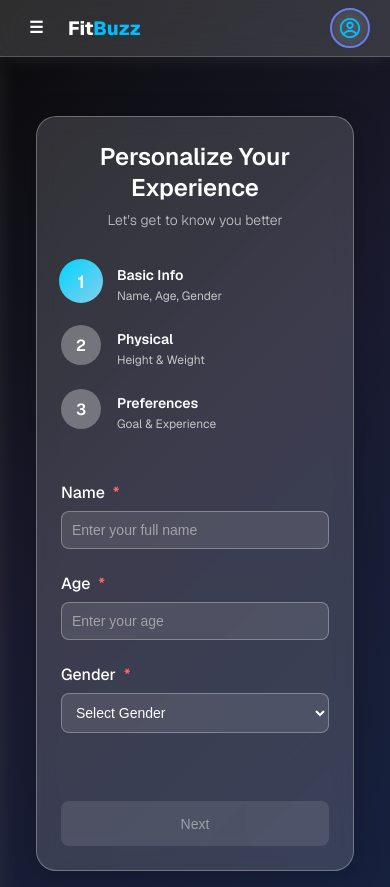
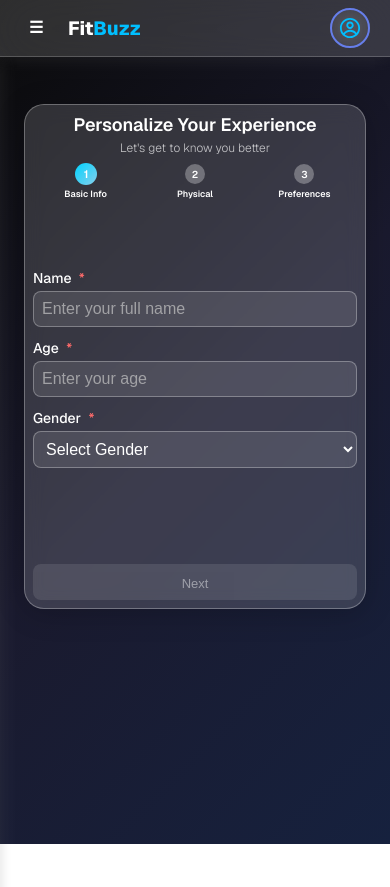
Before and after one commit to tusharrajput001/FitBuzz, a React (Vite) app: page /wizard in a window 390 px wide. After the commit the page ends 844 px from the top, so only its background shows below. Built offline with nearby package versions, Linux system fonts and the light colour scheme; no server answers; sample sign-in values are in the browser's storage.

Commit message:
Responsive Wizard form

```diff
--- a/src/UserInfoWizard/Form 1/Form1.css
+++ b/src/UserInfoWizard/Form 1/Form1.css
@@ -83,6 +83,20 @@
   .form1-container .form-field input,
   .form1-container .form-field select {
     padding: 10px;
-    font-size: 14px;
+    font-size: 16px; /* prevent iOS zoom */
   }
 }
+
+@media (max-width: 480px) {
+  .form1-container .form-field { margin-bottom: 0.75rem; }
+  .form1-container .form-field h2 { font-size: 14px; margin-bottom: 0.25rem; }
+  .form1-container .form-field input,
+  .form1-container .form-field select { padding: 8px; font-size: 16px; }
+}
+
+@media (max-width: 360px) {
+  .form1-container .form-field { margin-bottom: 0.5rem; }
+  .form1-container .form-field h2 { font-size: 13px; }
+  .form1-container .form-field input,
+  .form1-container .form-field select { font-size: 16px; padding: 7px; }
+}
--- a/src/UserInfoWizard/Form 2/Form2.css
+++ b/src/UserInfoWizard/Form 2/Form2.css
@@ -66,6 +66,18 @@
 
   .form2-container .form-field input {
     padding: 10px;
-    font-size: 14px;
+    font-size: 16px; /* prevent iOS zoom */
   }
 }
+
+@media (max-width: 480px) {
+  .form2-container .form-field { margin-bottom: 0.75rem; }
+  .form2-container .form-field h2 { font-size: 14px; margin-bottom: 0.25rem; }
+  .form2-container .form-field input { padding: 8px; font-size: 16px; }
+}
+
+@media (max-width: 360px) {
+  .form2-container .form-field { margin-bottom: 0.5rem; }
+  .form2-container .form-field h2 { font-size: 13px; }
+  .form2-container .form-field input { font-size: 16px; padding: 7px; }
+}
--- a/src/UserInfoWizard/Form 3/Form3.css
+++ b/src/UserInfoWizard/Form 3/Form3.css
@@ -9,7 +9,7 @@
   align-items: center;
   padding: 2.5rem;
   box-shadow: 0 4px 30px rgba(0, 0, 0, 0.2);
-  min-width: 350px;
+  min-width: 0;
   margin: 2rem auto;
   max-width: 500px;
   position: relative;
@@ -163,6 +163,24 @@
   }
 }
 
+@media (max-width: 480px) {
+  .wizard-form-container { padding: 0.5rem; margin: 0.25rem; max-width: 100%; box-sizing: border-box; }
+  .wizard-title { font-size: 18px; }
+  .form3-container .form-field { margin-bottom: 0.75rem; }
+  .form3-container .form-field h2 { font-size: 14px; margin-bottom: 0.25rem; }
+  .form3-container .form-field select,
+  .form3-container .form-field input[type="number"] { font-size: 16px; padding: 8px; }
+}
+
+@media (max-width: 360px) {
+  .wizard-form-container { padding: 0.4rem; margin: 0.2rem; }
+  .wizard-title { font-size: 16px; }
+  .form3-container .form-field { margin-bottom: 0.5rem; }
+  .form3-container .form-field h2 { font-size: 13px; }
+  .form3-container .form-field select,
+  .form3-container .form-field input[type="number"] { padding: 7px; }
+}
+
 .form3-container {
   width: 100%;
   animation: fadeIn 0.3s ease-in-out;
--- a/src/UserInfoWizard/WizardForm.css
+++ b/src/UserInfoWizard/WizardForm.css
@@ -156,45 +156,60 @@
 /* Responsive styles */
 @media (max-width: 768px) {
   .wizard-form-container {
-    padding: 1.5rem;
-    min-width: 250px;
+    padding: 1.25rem;
+    min-width: 0;
     margin: 1rem;
     max-width: 100%;
+    box-sizing: border-box;
   }
+  .wizard-form-container > h1 { font-size: 22px; margin-bottom: 0.75rem; }
+  .step-indicator { gap: 0.75rem; }
+  .wizard-buttons { flex-direction: column; gap: 0.5rem; }
+  .wizard-btn { width: 100%; height: 44px; font-size: 14px; }
+}
 
-  .wizard-form-container > h1 {
-    font-size: 24px;
+@media (max-width: 480px) {
+  .wizard-form-container {
+    padding: 0.5rem;
+    margin: 0.25rem;
+    min-height: auto;
   }
+  .wizard-header { margin-bottom: 0.5rem; }
+  .wizard-title { font-size: 18px; margin-bottom: 0.25rem; }
+  .wizard-subtitle { font-size: 12px; }
+  .step-indicator {
+    flex-direction: row;
+    gap: 0.25rem;
+    margin-bottom: 0.75rem;
+    justify-content: space-between;
+  }
+  .step-item {
+    flex-direction: column;
+    align-items: center;
+    gap: 0.125rem;
+    flex: 1;
+  }
+  .step-dot {
+    width: 20px;
+    height: 20px;
+    font-size: 10px;
+    margin-bottom: 0.125rem;
+  }
+  .step-title { font-size: 9px; text-align: center; }
+  .step-description { display: none; }
+  .step-line { display: none; }
+  .wizard-form-content { margin-bottom: 0.5rem; }
+  .wizard-btn { height: 36px; font-size: 13px; }
+}
 
-  .step-indicator {
-    flex-direction: column;
-    gap: 1rem;
+@media (max-width: 360px) {
+  .wizard-form-container {
+    padding: 0.4rem;
+    margin: 0.2rem;
   }
-
-  .step-item {
-    flex-direction: row;
-    align-items: center;
-    gap: 1rem;
-    width: 100%;
-  }
-
-  .step-line {
-    display: none;
-  }
-
-  .step-info {
-    text-align: left;
-    margin-bottom: 0;
-  }
-
-  .wizard-buttons {
-    flex-direction: column;
-    gap: 0.5rem;
-  }
-
-  .wizard-btn {
-    width: 100%;
-    height: 45px;
-    font-size: 14px;
-  }
+  .wizard-title { font-size: 16px; }
+  .wizard-subtitle { font-size: 11px; }
+  .step-dot { width: 18px; height: 18px; font-size: 9px; }
+  .step-title { font-size: 8px; }
+  .wizard-btn { height: 34px; font-size: 12px; }
 }
```
